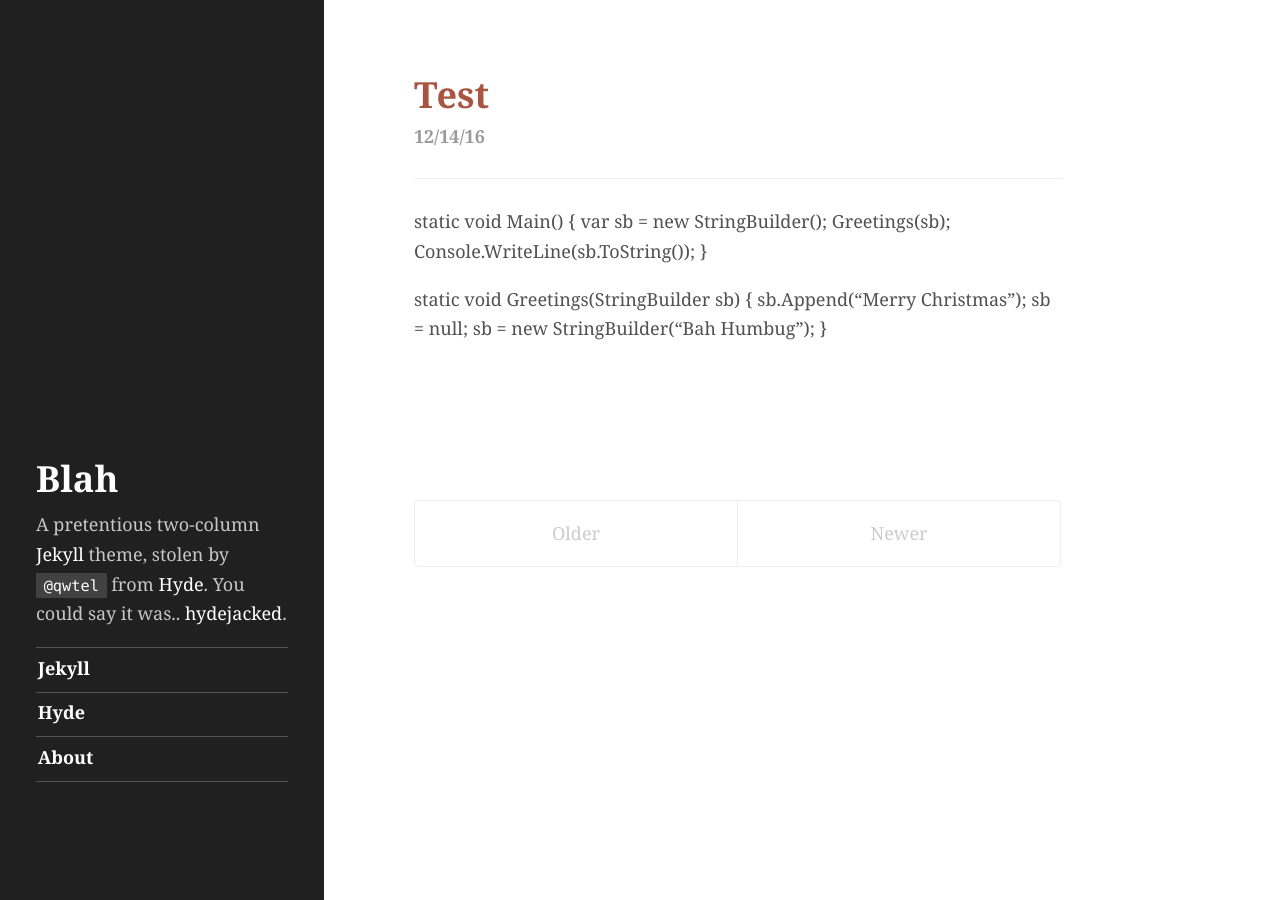
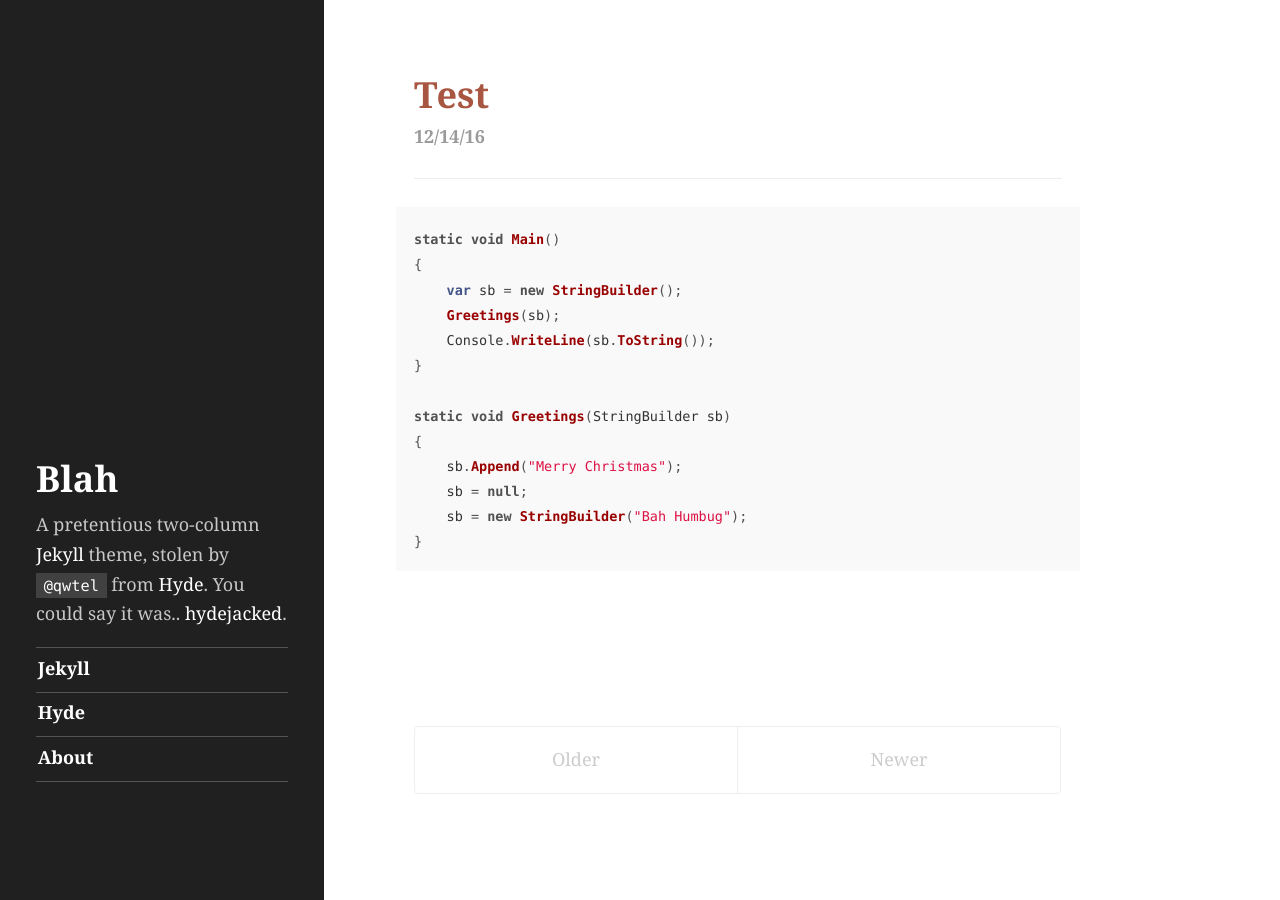
Before and after one commit to edpollitt/edpollitt.github.io, a Jekyll site: the page built from index.html, in a window 1280 px wide. Built offline with Jekyll 4.4.1, drawn with Linux system fonts in a browser that asks for light colours; the list of posts is cut into pages by our own code.

Commit message:
fix code highlighting

```diff
--- a/_config.yml
+++ b/_config.yml
@@ -2,8 +2,6 @@
 gems:
   - jekyll-sitemap
   - jekyll-paginate
-
-highlighter:      rouge
 
 # Permalinks
 permalink:           pretty
```
Also changed, not shown: _posts/2016-12-14-festive-csharp-brain-teasers.md (renamed from _posts/2016-12-14-festive-csharp-brain-teasers.markdown, +2 -0 lines).
